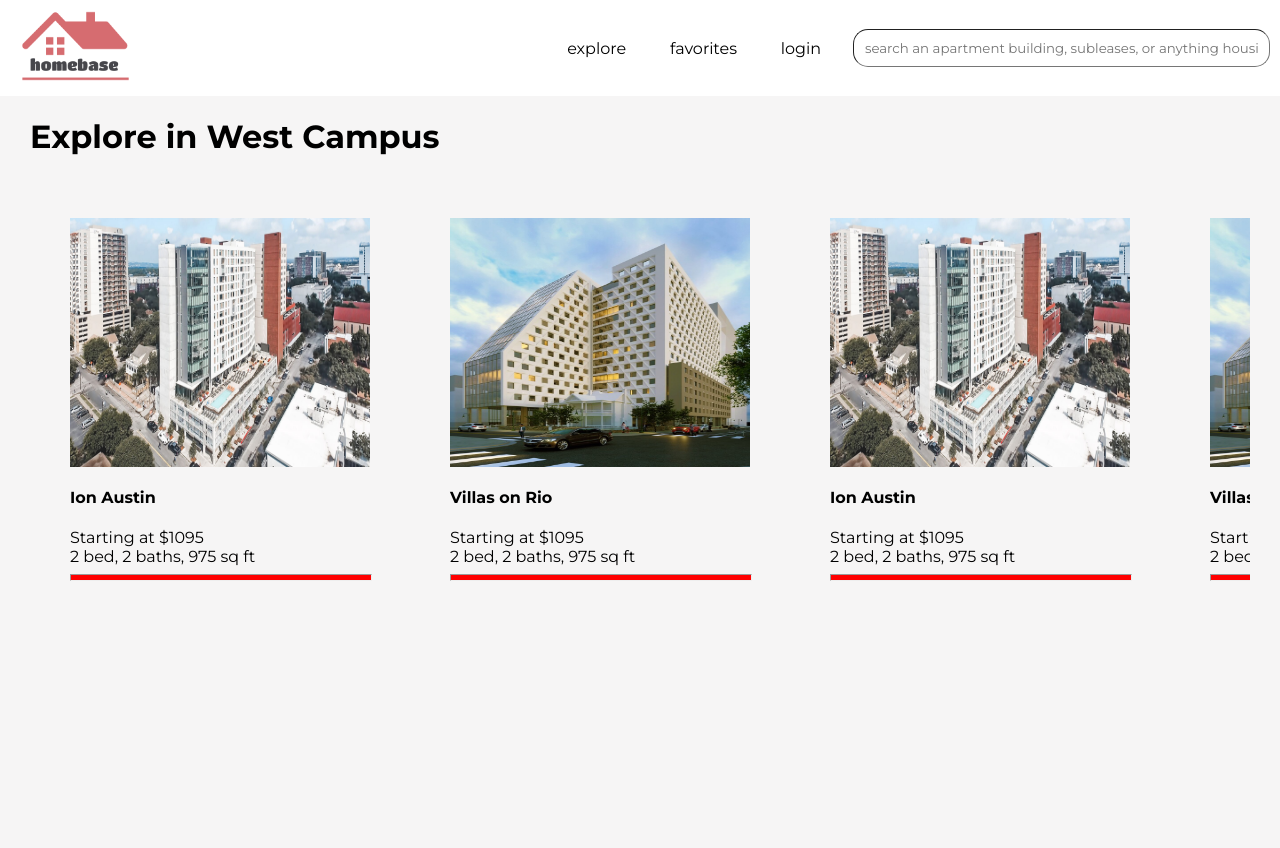
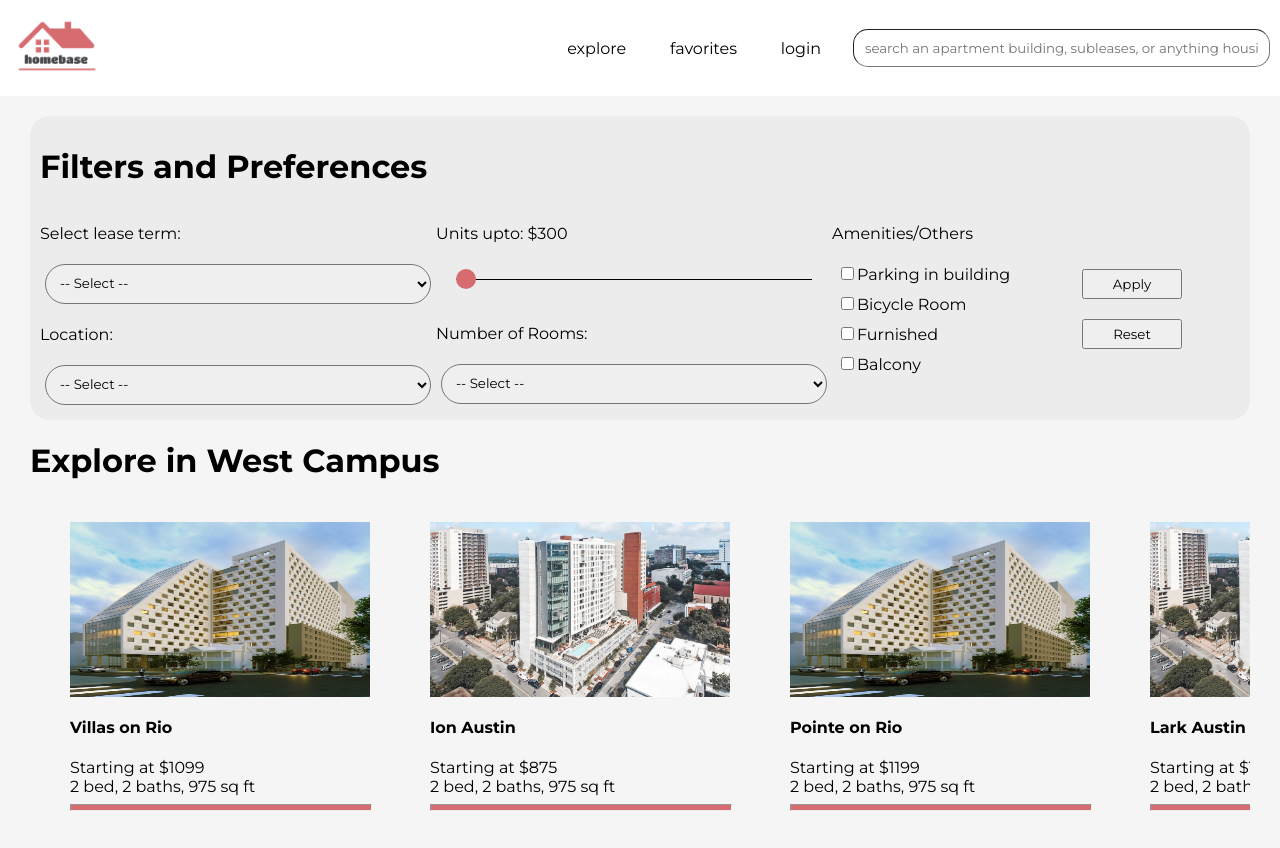
Before and after one commit to athulnair02/austin-housing, a React (Create React App) app: page /explore in a window 1280 px wide. Shown: the top 848 px of the page. Built offline with nearby package versions, Linux system fonts and the light colour scheme; no server answers.

Commit message:
explore with filters

```diff
--- a/src/App.css
+++ b/src/App.css
@@ -16,7 +16,7 @@ body {
 
 .App-Logo {
   /* TODO get logo */
-  width: 70%;
+  width: 50%;
   height: 10%;
   margin: 10px;
   z-index: 2;
@@ -93,7 +93,9 @@ body {
   object-fit: cover;
   resize: horizontal;
   position: absolute;
-  opacity: 70%;
+  opacity: 100%;
+  filter: blur(19px);
+  -webkit-filter: blur(10px);
   z-index: 1;
 }
 
@@ -192,9 +194,10 @@ body {
   display: flex;
   flex-direction: column;
   min-width: 300px;
+  height: 350px;
   width: 300px;
   padding: 20px;
-  margin: 20px;
+  margin-left: 20px;
   /* background-color: #8f939c; */
   border-radius: 20px;
 }
@@ -218,7 +221,82 @@ body {
 
 .Horizontal-line {
   color: #D66C70;
-  background-color: #f00;
+  background-color: #D66C70;
   height: 5px;
   width: 100%;
 }
+
+
+.Filter-dropdown {
+  border-radius: 20px;
+  padding: 10px;
+  margin: 5px;
+  max-width: 100%;
+  font-family: "Montserrat", sans-serif;
+}
+
+.Filter-box {
+  background-color: #ECECEC;
+  padding: 10px;
+  margin-top: 20px;
+  border-radius: 20px;
+  border-color: #000000;
+  border-width: 5px;
+}
+
+.Filter-content {
+  display: flex;
+  flex-direction: row;
+}
+
+.Filter-content-1 {
+  display: flex;
+  flex-direction: column;
+  width: 33%;
+}
+
+.Filter-content-2 {
+  display: flex;
+  flex-direction: column;
+  width: 20%;
+}
+
+.Filter-content-3 {
+  display: flex;
+  flex-direction: column;
+  justify-content: center;
+  width: 14%;
+}
+
+.Filter-btn {
+  width: 100px;
+  margin: 10px;
+  padding: 5px;
+  font-family: "Montserrat", sans-serif;
+  cursor: pointer;
+}
+
+.Price-slider {
+  -webkit-appearance: none;
+  height: 1px;
+  width: 90%;
+  background-color: #000000;
+  margin: 20px;
+  margin-bottom: 28px;
+}
+
+.Price-slider::-webkit-slider-thumb {
+  -webkit-appearance: none;
+  height: 20px;
+  width: 20px;
+  border-radius: 50%;
+  background-color: #D66C70;
+
+  cursor: ew-resize;
+}
+
+.Filter-checkbox {
+  display: inline-block;
+  margin: 5px;
+
+}
--- a/src/Pages/Explore.js
+++ b/src/Pages/Explore.js
@@ -1,20 +1,206 @@
-import logo from '../Images/logo.png'
 import ion_img from '../Images/ion-img.jpeg'
 import villas_on_rio_img from '../Images/villas-on-rio-img.jpeg'
 import { Link } from "react-router-dom"
 import '../App.css'
 import { Topbar } from './Welcome'
+import { Component, useState } from 'react'
 
-function ApartmentInfo (props) {
+const images = require.context('../Images', true);
+
+class ApartmentInfo extends Component {
+    constructor () {
+        super();
+    }
+
+    render() {
+        let image = "";
+        if (this.props.imageSource == "../Images/villas-on-rio-img.jpeg") {
+            image = require("../Images/villas-on-rio-img.jpeg").default;
+        }
+        else if (this.props.imageSource === "../Images/ion-img.jpeg") {
+            image = require("../Images/ion-img.jpeg").default;
+        }
+
+        return (
+            <div className="Explore-apt-info">
+                <img src={image} className="Explore-apt-image"/>
+                <h4> {this.props.name} </h4>
+                <text>Starting at ${this.props.value}</text>
+                <text>2 bed, 2 baths, 975 sq ft</text>
+                <hr className="Horizontal-line"/>
+            </div>
+        );
+    }
+}
+
+function ApartmentList(props) {
+    const properties = props.properties;
+
+    const listItems = properties.map((property) =>
+        <ApartmentInfo key={property.name}
+                value={property.price} name={property.name} imageSource={property.imageSource}/>
+    );
     return (
-        <div className="Explore-apt-info">
-            <img src={props.imageSource} className="Explore-apt-image"/>
-            <h4> {props.name} </h4>
-            <text>Starting at $1095</text>
-            <text>2 bed, 2 baths, 975 sq ft</text>
-            <hr className="Horizontal-line"/>
+        <div className="Explore-apt-scroll">
+            {listItems}
         </div>
     );
+}
+
+
+const propertyList = [
+    {
+        name: "Villas on Rio",
+        imageSource: "../Images/villas-on-rio-img.jpeg",
+        price: 1099
+    },
+    {
+        name: "Ion Austin",
+        imageSource: "../Images/ion-img.jpeg",
+        price: 875
+    },
+    {
+        name: "Pointe on Rio",
+        imageSource: "../Images/villas-on-rio-img.jpeg",
+        price: 1199
+    },
+    {
+        name: "Lark Austin",
+        imageSource: "../Images/ion-img.jpeg",
+        price: 1299
+    },
+    {
+        name: "Villas on Nueces",
+        imageSource: "../Images/villas-on-rio-img.jpeg",
+        price: 1399
+    },
+    {
+        name: "26 West",
+        imageSource: "../Images/ion-img.jpeg",
+        price: 1600
+    }
+]
+
+var defaultDropdown = <option>-- Select --</option>;
+
+class Filter extends Component {
+    constructor (props) {
+        super(props);
+        this.state = {
+            sliderValue : 300,
+            currentList : propertyList.slice()
+        }
+        this.handleSubmit = this.handleSubmit.bind(this);
+        this.handleChange = this.handleChange.bind(this);
+        this.handleReset= this.handleReset.bind(this);
+    }
+
+    handleSubmit() {
+        //TODO: filtering algorithm
+        const a = this.state.currentList;
+        while(a.length > 0) {
+            a.pop();
+        }
+        propertyList.forEach(property =>
+            {
+                if (property.price <= this.state.sliderValue) {
+                    a.push(property);
+                }
+            }
+        );
+
+        this.setState({
+            currentList : a
+        });
+    }
+
+    handleChange(target) {
+        this.state.sliderValue = target;
+        this.setState({
+            sliderValue : Number(target)
+        });
+    }
+
+    handleReset() {
+        this.setState({
+            sliderValue: 300,
+            currentList : propertyList.slice()
+        });
+        document.getElementById("slider").value = 300;
+    }
+
+    render() {
+        return(
+            <div>
+                <div className="Filter-box">
+                    <h1>Filters and Preferences</h1>
+                    <div className="Filter-content">
+                        <div className="Filter-content-1">
+                            <p>Select lease term:</p>
+                            <select className="Filter-dropdown">
+                                {defaultDropdown}
+                                <option>12 month</option>
+                                <option>9 month</option>
+                            </select>
+                            <p>Location:</p>
+                            <select className="Filter-dropdown">
+                                {defaultDropdown}
+                                <option>MLK to 22nd</option>
+                                <option>22nd to 24th</option>
+                                <option>West West Campus</option>
+                            </select>
+                        </div>
+                        <div className="Filter-content-1">
+                            <p>Units upto: ${this.state.sliderValue}</p>
+                            <input type="range" id="slider" min="300" max="3000" className="Price-slider" onChange={
+                                (event) => {
+                                    this.handleChange(event.target.value);
+                                }
+                            }/>
+                            <p>Number of Rooms:</p>
+                            <select className="Filter-dropdown">
+                                {defaultDropdown}
+                                <option>1 room</option>
+                                <option>2 rooms</option>
+                                <option>3 rooms</option>
+                                <option>4 rooms</option>
+                                <option>5 rooms</option>
+                            </select>
+                        </div>
+                        <div className="Filter-content-2">
+                            <p>Amenities/Others</p>
+                            <div className="Filter-checkbox">
+                                <input type="checkbox" value="Parking in Building" />Parking in building
+                            </div>
+                            <div className="Filter-checkbox">
+                                <input type="checkbox" value="Bicycle Room" />Bicycle Room
+                            </div>
+                            <div className="Filter-checkbox">
+                                <input type="checkbox" value="Furnished" />Furnished
+                            </div>
+                            <div className="Filter-checkbox">
+                                <input type="checkbox" value="Balcony" />Balcony
+                            </div>
+                        </div>
+                        <div className="Filter-content-3">
+                            <button className="Filter-btn" onClick={
+                                (event) => {
+                                    this.handleSubmit();
+                                }
+                            }>Apply</button>
+                            <button className="Filter-btn" onClick={
+                                (event) => {
+                                    this.handleReset();
+                                }
+                            }>Reset</button>
+                        </div>
+                    </div>
+                </div>
+                <h1>Explore in West Campus</h1>
+                <ApartmentList properties={this.state.currentList}/>
+            </div>
+        );
+    }
 }
 
 export default function Explore() {
@@ -22,15 +208,7 @@ export default function Explore() {
         <div className="App">
             <Topbar/>
             <div className="Explore-content">
-                <h1>Explore in West Campus</h1>
-                <div className="Explore-apt-scroll">
-                    <ApartmentInfo name="Ion Austin" imageSource={ion_img}/>
-                    <ApartmentInfo name="Villas on Rio" imageSource={villas_on_rio_img}/>
-                    <ApartmentInfo name="Ion Austin" imageSource={ion_img}/>
-                    <ApartmentInfo name="Villas on Rio" imageSource={villas_on_rio_img}/>
-                    <ApartmentInfo name="Ion Austin" imageSource={ion_img}/>
-                    <ApartmentInfo name="Villas on Rio" imageSource={villas_on_rio_img}/>
-                </div>
+                <Filter/>
             </div>
         </div>
     );
--- a/src/Pages/Welcome.js
+++ b/src/Pages/Welcome.js
@@ -44,12 +44,12 @@ export default function Welcome() {
                         <button className="Explore-button"><Link to = "/explore" className='text-link'> E X P L O R E</Link></button>
                     </div>
                 </div>
-                <div className="Location-bar">
+                {/* <div className="Location-bar">
                     <input type="text" className="Location-search" placeholder="Location" />
                     <button className="Location-button">Price</button>
                     <button className="Location-button">Beds</button>
                     <button className="Location-button">Furnished</button>
-                </div>
+                </div> */}
             </div>
         </div>
     );
```
